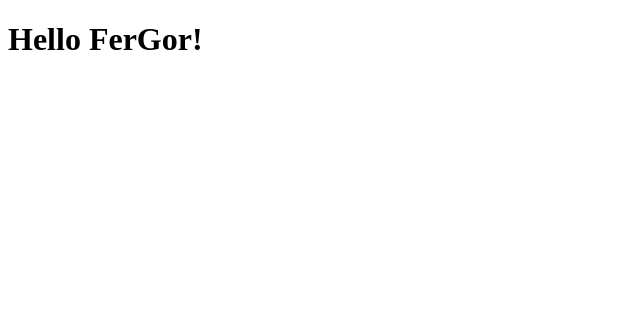
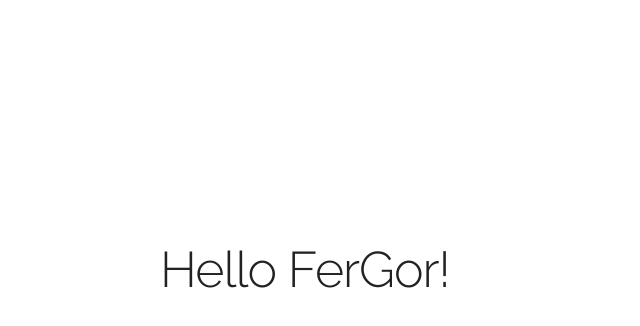
Before and after one commit to fergor/fergor, a website: page public/index.html in a window 1280 px wide. Shown: the whole page, without its empty margins (0-640 px from the left). Drawn offline with Linux system fonts and the light colour scheme.

Commit message:
Misc changes

```diff
--- a/package.json
+++ b/package.json
@@ -3,7 +3,7 @@
   "version": "0.0.1",
   "description": "Admin Tool",
   "main": "server.js",
-  "author": "b4rti",
+  "author": "E3B & b4rti",
   "license": "GPL-3.0",
   "dependencies": {
     "basic-auth-connect": "^1.0.0",
--- a/public/index.html
+++ b/public/index.html
@@ -1,10 +1,23 @@
 <!DOCTYPE html>
-<html>
+<html lang="en">
   <head>
-        <meta charset="UTF-8">
+    <meta charset="utf-8">
     <title></title>
+    <meta name="description" content="">
+    <meta name="author" content="E3B & b4rti">
+    <meta name="viewport" content="width=device-width, initial-scale=1">
+    <link href="//fonts.googleapis.com/css?family=Raleway:400,300,600" rel="stylesheet" type="text/css">
+    <link rel="stylesheet" href="css/normalize.css">
+    <link rel="stylesheet" href="css/skeleton.css">
+    <link rel="icon" type="image/png" href="images/favicon.png">
   </head>
   <body>
+    <div class="container">
+      <div class="row">
+        <div class="one-half column" style="margin-top: 25%">
           <h1>Hello FerGor!</h1>
+        </div>
+      </div>
+    </div>
   </body>
 </html>
```
Lines whose indentation alone changed are shown as unchanged.
